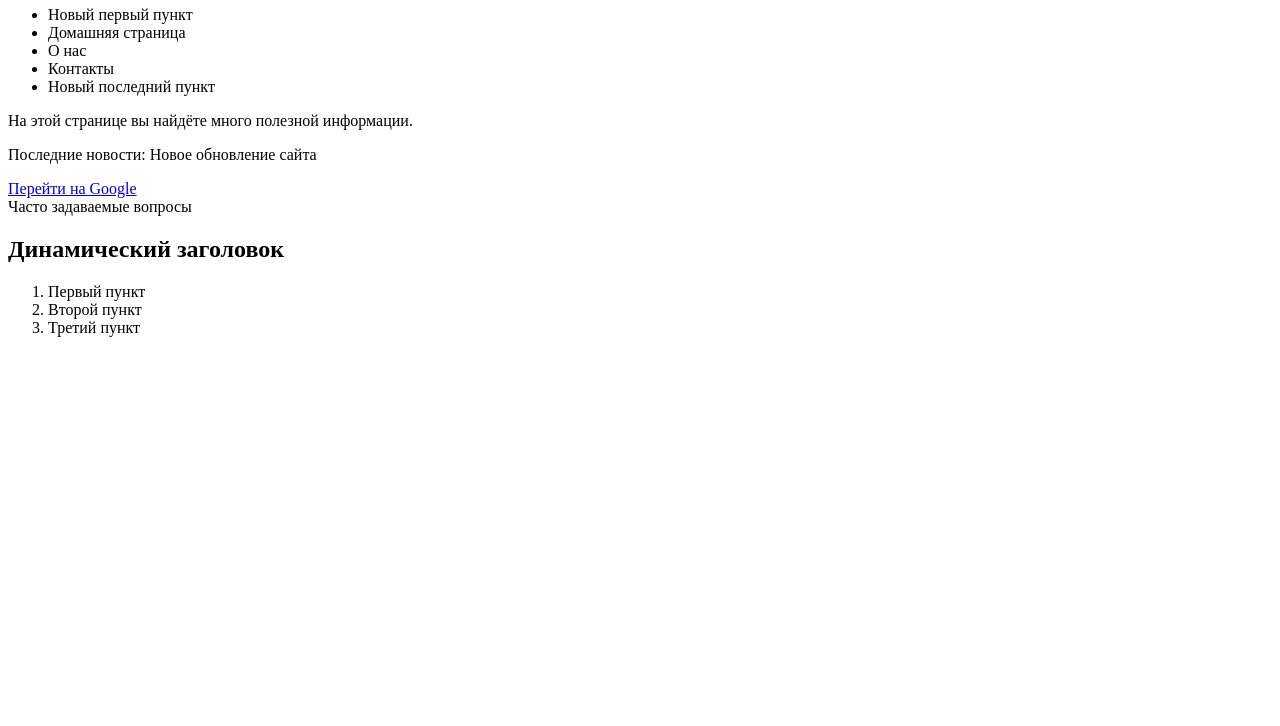
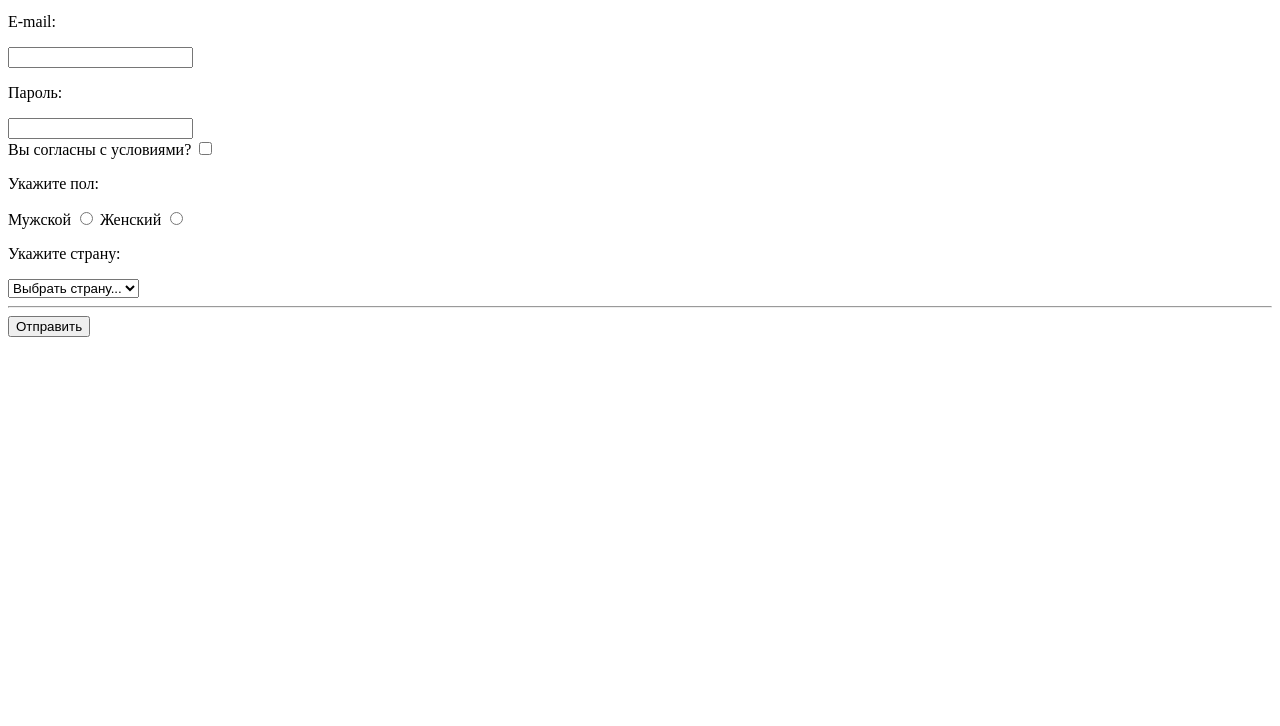
Before and after one commit to alpha-edu-instructor/dom_essentials, a plain HTML site: page index.html in a window 1280 px wide. Shown: the part 74-800 px from the top of the page. Drawn offline with Linux system fonts and the light colour scheme.

Commit message:
lesson 12: form manage and object date

```diff
--- /dev/null
+++ b/css/style.css
@@ -0,0 +1,15 @@
+/* #form {
+  display: flex;
+  flex-direction: column;
+  gap: 8px;
+}
+
+#textarea {
+  resize: none;
+} */
+
+.error {
+  color: red;
+  font-size: 10px;
+  height: 12px;
+}
--- a/index.html
+++ b/index.html
@@ -3,25 +3,49 @@
 <head>
   <meta charset="UTF-8">
   <meta name="viewport" content="width=device-width, initial-scale=1.0">
+  <link rel="stylesheet" href="./css/style.css">
   <title>DOM Practice</title>
 </head>
 <body>
-  <div id="container">
-    <h1>Добро пожаловать на наш сайт</h1>
-    <ul id="myList">
-      <li>Домашняя страница</li>
-      <li>О нас</li>
-      <li>Контакты</li>
-    </ul>
-    <p id="content">На этой странице вы найдёте много полезной информации.</p>
-    <div id="removableContainer">
-      <p>Последние новости: Новое обновление сайта</p>
-      <p>Уведомление: Завтра сервер будет недоступен с 02:00 до 04:00</p>
+  <form id="form">
+    <p>Имя пользователя:</p>
+    <input type="text" name="username" id="username">
+    <span class="error" id="usernameError"></span>
+
+    <p>E-mail:</p>
+    <input type="email" name="email" id="email">
+    <span class="error" id="emailError"></span>
+
+    <p>Пароль:</p>
+    <input type="password" name="password" id="password">
+    <span class="error" id="passwordError"></span>
+
+    <div>
+      <label for="checkbox">Вы согласны с условиями?</label>
+      <input type="checkbox" name="argeement" id="checkbox">
+      <span class="error" id="checkboxError"></span>
+
     </div>
-    <a id="myLink" href="https://example.com">Узнать больше о нас</a>
-    <div id="gallery"></div>
-    <div class="reference">Часто задаваемые вопросы</div>
-  </div>
+    <div>
+      <p>Укажите пол:</p>
+      <label for="male">Мужской</label>
+      <input type="radio" name="gender" id="male" value="Мужской">
+      <label for="female">Женский</label>
+      <input type="radio" name="gender" id="female" value="Женский">
+    </div>
+
+    <div>
+      <p>Укажите страну:</p>
+      <select name="country" id="select">
+        <option value="">Выбрать страну...</option>
+        <option value="KAZ">Казахстан</option>
+        <option value="USA">США</option>
+        <option value="DEU">Германия</option>
+      </select>
+    </div>
+    <hr>
+    <button type="submit" id="button">Отправить</button>
+  </form>
   <script src="./js/script.js"></script>
 </body>
 </html>
--- a/js/script.js
+++ b/js/script.js
@@ -1,47 +1,69 @@
-// 1.a
-const newSection = document.createElement("section");
-newSection.className = "highlight";
+const form = document.getElementById("form");
+const usernameInput = document.getElementById("username");
+const emailInput = document.getElementById("email");
+const passwordInput = document.getElementById("password");
+const checkbox = document.getElementById("checkbox");
+const radioButtons = document.querySelectorAll("input[name='gender']");
+const select = document.getElementById("select");
 
-// 1.b
-const newSecondHeading = document.createElement("h2");
-newSecondHeading.textContent = "Динамический заголовок";
+// Errors
+const usernameError = document.getElementById("usernameError");
+const emailError = document.getElementById("emailError");
+const passwordError = document.getElementById("passwordError");
+const checkboxError = document.getElementById("checkboxError");
 
-const newOrderedList = document.createElement("ol");
-const items = ["Первый пункт", "Второй пункт", "Третий пункт"];
+form.addEventListener("submit", function (event) {
+  event.preventDefault();
+  let isValid = true;
 
-for (const item of items) {
-  const newListItem = document.createElement("li"); // <li></li>
-  newListItem.textContent = item; // 1. <li>Первый пункт</li> 2. <li>Второй пункт</li> 3. <li>Третий пункт</li>
-  newOrderedList.append(newListItem);
-}
+  // Username:
+  const username = usernameInput.value;
+  if (username === "") {
+    usernameError.textContent = "Введите ваше имя";
+    isValid = false;
+  } else {
+    usernameError.textContent = "";
+  }
 
-newSection.append(newSecondHeading, newOrderedList);
+  // E-mail:
+  const email = emailInput.value;
+  if (email === "") {
+    emailError.textContent = "Введите ваш e-mail";
+    isValid = false;
+  } else {
+    emailError.textContent = "";
+  }
 
-// 1.c
-const container = document.querySelector("#container");
-container.append(newSection);
+  // Password:
+  const password = passwordInput.value;
+  if (password === "") {
+    passwordError.textContent = "Введите ваш пароль";
+    isValid = false;
+  } else {
+    passwordError.textContent = "";
+  }
 
-// 2.a
-const myLink = document.getElementById("myLink");
-// 2.b
-myLink.textContent = "Перейти на Google";
-// 2.c
-myLink.href = "https://google.com";
-// 2.d
-myLink.setAttribute("target", "_blank");
+  // Are you agree?
+  const isAgree = checkbox.checked;
+  if (!isAgree) {
+    checkboxError.textContent = "Вы должны быть согласны";
+    isValid = false;
+  } else {
+    checkboxError.textContent = "";
+  }
 
+  // Gender
+  let gender;
+  for (const radio of radioButtons) {
+    if (radio.checked) {
+      gender = radio.value;
+    }
+  }
 
-// 3.a
-const newFirstListItem = document.createElement("li");
-newFirstListItem.textContent = "Новый первый пункт";
-document.getElementById("myList").prepend(newFirstListItem);
-// 3.b
-const newLastListItem = document.createElement("li");
-newLastListItem.textContent = "Новый последний пункт";
-document.querySelector("#myList").append(newLastListItem);
+  // Country:
+  const country = select.value;
 
-
-// 4
-const removableContainer = document.querySelector("#removableContainer");
-const removableItems = removableContainer.querySelectorAll("p");
-removableContainer.removeChild(removableItems[1]);
+  if (isValid) {
+    alert("Данные отправлены!");
+  }
+});
```
